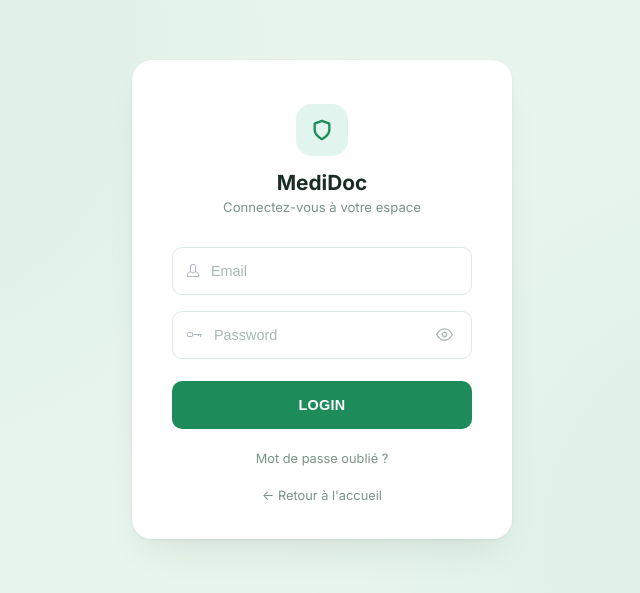
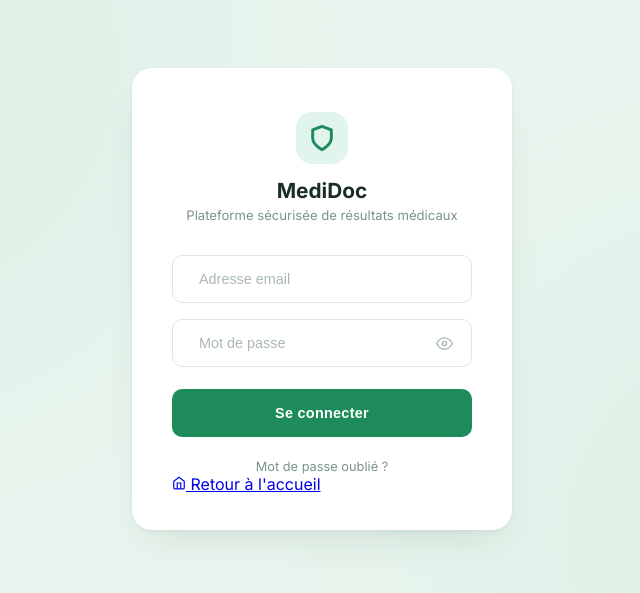
Before and after one commit to Oumou-Drame/MediDoc, an Angular app in the folder frontend/medidoc-frontend/: page /login in a window 1280 px wide. Shown: the part 101-694 px from the top of the page, without its empty margins (318-958 px from the left). Built offline with nearby package versions, Linux system fonts and the light colour scheme.

Commit message:
Merge remote

```diff
--- a/frontend/medidoc-frontend/angular.json
+++ b/frontend/medidoc-frontend/angular.json
@@ -88,5 +88,8 @@
         }
       }
     }
+  },
+  "cli": {
+    "analytics": "83ca82ec-ddfd-4d71-9d33-6236dba5f1eb"
   }
 }
--- a/frontend/medidoc-frontend/src/app/features/auth/login/login.html
+++ b/frontend/medidoc-frontend/src/app/features/auth/login/login.html
@@ -1,57 +1,96 @@
 <div class="login-page">
+  <div class="particles">
+    <div class="particle" style="--x: 10%; --y: 20%; --size: 8px; --delay: 0s; --duration: 8s;"></div>
+    <div class="particle" style="--x: 25%; --y: 60%; --size: 12px; --delay: 1s; --duration: 10s;"></div>
+    <div class="particle" style="--x: 70%; --y: 15%; --size: 6px; --delay: 2s; --duration: 7s;"></div>
+    <div class="particle" style="--x: 85%; --y: 70%; --size: 10px; --delay: 0.5s; --duration: 9s;"></div>
+    <div class="particle" style="--x: 45%; --y: 85%; --size: 7px; --delay: 3s; --duration: 11s;"></div>
+  </div>
+  <div class="shape shape-1"></div>
+  <div class="shape shape-2"></div>
+
   <div class="login-card">
     <div class="login-brand">
+      <a routerLink="/" class="brand-link">
         <div class="login-logo">
-        <svg width="22" height="22" viewBox="0 0 24 24" fill="none" stroke="currentColor" stroke-width="2.5"
+          <svg width="28" height="28" viewBox="0 0 24 24" fill="none" stroke="currentColor" stroke-width="2.5"
             stroke-linecap="round" stroke-linejoin="round">
             <path d="M12 22s8-4 8-10V5l-8-3-8 3v7c0 6 8 10 8 10z" />
           </svg>
         </div>
+      </a>
       <div class="login-title">MediDoc</div>
-      <div class="login-subtitle">Connectez-vous à votre espace</div>
+      <div class="login-subtitle">Plateforme sécurisée de résultats médicaux</div>
     </div>
 
-    <form class="login-form">
-      <div class="flex-row">
+    <form class="login-form" (ngSubmit)="connection()">
+      <div class="flex-row" [class.focused]="emailFocused">
         <label class="lf--label" for="email">
-          <svg x="0px" y="0px" width="12px" height="13px">
-            <path fill="#B1B7C4"
-              d="M8.9,7.2C9,6.9,9,6.7,9,6.5v-4C9,1.1,7.9,0,6.5,0h-1C4.1,0,3,1.1,3,2.5v4c0,0.2,0,0.4,0.1,0.7 C1.3,7.8,0,9.5,0,11.5V13h12v-1.5C12,9.5,10.7,7.8,8.9,7.2z M4,2.5C4,1.7,4.7,1,5.5,1h1C7.3,1,8,1.7,8,2.5v4c0,0.2,0,0.4-0.1,0.6 l0.1,0L7.9,7.3C7.6,7.8,7.1,8.2,6.5,8.2h-1c-0.6,0-1.1-0.4-1.4-0.9L4.1,7.1l0.1,0C4,6.9,4,6.7,4,6.5V2.5z M11,12H1v-0.5 c0-1.6,1-2.9,2.4-3.4c0.5,0.7,1.2,1.1,2.1,1.1h1c0.8,0,1.6-0.4,2.1-1.1C10,8.5,11,9.9,11,11.5V12z" />
+          <svg viewBox="0 0 24 24" fill="none" stroke="currentColor" stroke-width="2" stroke-linecap="round" stroke-linejoin="round">
+            <path d="M4 4h16c1.1 0 2 .9 2 2v12c0 1.1-.9 2-2 2H4c-1.1 0-2-.9-2-2V6c0-1.1.9-2 2-2z" />
+            <polyline points="22,6 12,13 2,6" />
           </svg>
         </label>
-        <input id="email" name="email" [(ngModel)]="email" class='lf--input' placeholder='Email' type='email'>
+        <input id="email" name="email" [(ngModel)]="email" class="lf--input" placeholder="Adresse email"
+          type="email" autocomplete="email"
+          (focus)="emailFocused = true" (blur)="emailFocused = false">
       </div>
 
-      <div class="flex-row">
+      <div class="flex-row" [class.focused]="passwordFocused">
         <label class="lf--label" for="password">
-          <svg x="0px" y="0px" width="15px" height="5px">
-            <g>
-              <path fill="#B1B7C4"
-                d="M6,2L6,2c0-1.1-1-2-2.1-2H2.1C1,0,0,0.9,0,2.1v0.8C0,4.1,1,5,2.1,5h1.7C5,5,6,4.1,6,2.9V3h5v1h1V3h1v2h1V3h1 V2H6z M5.1,2.9c0,0.7-0.6,1.2-1.3,1.2H2.1c-0.7,0-1.3-0.6-1.3-1.2V2.1c0-0.7,0.6-1.2,1.3-1.2h1.7c0.7,0,1.3,0.6,1.3,1.2V2.9z" />
-            </g>
+          <svg viewBox="0 0 24 24" fill="none" stroke="currentColor" stroke-width="2" stroke-linecap="round" stroke-linejoin="round">
+            <rect x="3" y="11" width="18" height="11" rx="2" ry="2" />
+            <path d="M7 11V7a5 5 0 0 1 10 0v4" />
           </svg>
         </label>
-        <input id="password" name="password" [(ngModel)]="password" class='lf--input' placeholder='Password'
-          [type]="motDePasseVisible ? 'text' : 'password'">
+        <input id="password" name="password" [(ngModel)]="password" class="lf--input" placeholder="Mot de passe"
+          [type]="motDePasseVisible ? 'text' : 'password'" autocomplete="current-password"
+          (focus)="passwordFocused = true" (blur)="passwordFocused = false">
         <button type="button" class="btn-oeil" (click)="basculerVisibiliteMotDePasse()"
-          [attr.aria-label]="motDePasseVisible ? 'Masquer le mot de passe' : 'Afficher le mot de passe'">
-          <svg *ngIf="!motDePasseVisible" width="17" height="17" viewBox="0 0 24 24" fill="none" stroke="currentColor"
-            stroke-width="2" stroke-linecap="round" stroke-linejoin="round">
+          [attr.aria-label]="motDePasseVisible ? 'Masquer' : 'Afficher'">
+          @if (!motDePasseVisible) {
+            <svg width="17" height="17" viewBox="0 0 24 24" fill="none" stroke="currentColor" stroke-width="2" stroke-linecap="round" stroke-linejoin="round">
               <path d="M1 12s4-8 11-8 11 8 11 8-4 8-11 8-11-8-11-8z" />
               <circle cx="12" cy="12" r="3" />
             </svg>
-          <svg *ngIf="motDePasseVisible" width="17" height="17" viewBox="0 0 24 24" fill="none" stroke="currentColor"
-            stroke-width="2" stroke-linecap="round" stroke-linejoin="round">
+          } @else {
+            <svg width="17" height="17" viewBox="0 0 24 24" fill="none" stroke="currentColor" stroke-width="2" stroke-linecap="round" stroke-linejoin="round">
               <path d="M17.94 17.94A10.94 10.94 0 0 1 12 20c-7 0-11-8-11-8a18.9 18.9 0 0 1 5.06-5.94M9.9 4.24A9.12 9.12 0 0 1 12 4c7 0 11 8 11 8a18.5 18.5 0 0 1-2.16 3.19m-6.72-1.07a3 3 0 1 1-4.24-4.24" />
               <line x1="1" y1="1" x2="23" y2="23" />
             </svg>
+          }
         </button>
       </div>
 
-      <input class='lf--submit' type='button' (click)="connection()" value='LOGIN'>
+      @if (errorMessage) {
+        <div class="login-error">
+          <svg width="16" height="16" viewBox="0 0 24 24" fill="none" stroke="currentColor" stroke-width="2" stroke-linecap="round" stroke-linejoin="round">
+            <circle cx="12" cy="12" r="10" />
+            <line x1="12" y1="8" x2="12" y2="12" />
+            <line x1="12" y1="16" x2="12.01" y2="16" />
+          </svg>
+          {{ errorMessage }}
+        </div>
+      }
+
+      <button type="submit" class="lf--submit" [class.loading]="loading" [disabled]="loading">
+        @if (!loading) {
+          <span>Se connecter</span>
+        } @else {
+          <span class="spinner"></span>
+        }
+      </button>
     </form>
 
-    <a class='lf--forgot' routerLink="/forgot-password">Mot de passe oublié ?</a>
-    <a class='lf--forgot' routerLink="/">← Retour à l'accueil</a>
+    <div class="login-footer">
+      <span class="lf--forgot" (click)="forgotPassword()">Mot de passe oublié ?</span>
+      <a routerLink="/" class="lf--back-home">
+        <svg width="14" height="14" viewBox="0 0 24 24" fill="none" stroke="currentColor" stroke-width="2">
+          <path d="M3 9l9-7 9 7v11a2 2 0 01-2 2H5a2 2 0 01-2-2z" />
+          <polyline points="9,22 9,12 15,12 15,22" />
+        </svg>
+        Retour à l'accueil
+      </a>
     </div>
   </div>
+</div>
--- a/frontend/medidoc-frontend/src/app/features/auth/login/login.ts
+++ b/frontend/medidoc-frontend/src/app/features/auth/login/login.ts
@@ -20,7 +20,11 @@ import { LoginResponse } from '../models/LoginResponse';
 export class Login {
   email: string = '';
   password: string = '';
+  loading: boolean = false;
+  errorMessage: string = '';
   motDePasseVisible = false;
+  emailFocused = false;
+  passwordFocused = false;
   router: Router = inject(Router);
   AuthService: AuthService = inject(AuthService);
   LoginRequest: LoginRequest = { email: '', password: '' };
@@ -30,31 +34,39 @@ export class Login {
   }
 
   connection() {
+    this.errorMessage = '';
+    if (!this.email.trim() || !this.password.trim()) {
+      this.errorMessage = 'Veuillez remplir tous les champs';
+      return;
+    }
+    this.loading = true;
     this.LoginRequest.email = this.email;
     this.LoginRequest.password = this.password;
 
     this.AuthService.login(this.LoginRequest).subscribe({
       next: (value: LoginResponse) => {
-        const user = value.user;
-
-        // Compte cumulant responsable de labo + technicien : on respecte la dernière vue choisie.
-        const veutVueTechnicien = user.role === 'lab_manager' && user.is_technician && user.active_view === 'technician';
-
-        if (user.role === 'admin') {
-          this.router.navigateByUrl('/admin/hopitaux');
-        } else if (user.role === 'lab_manager' && !veutVueTechnicien) {
-          this.router.navigateByUrl('/lab-manager/dashboard');
-        } else {
+        this.loading = false;
+        const role = value.user.role;
+        if (role === 'lab_manager' || role === 'admin') {
+          this.router.navigateByUrl('/admin/dashboard');
+        } else if (role === 'technician') {
           this.router.navigateByUrl('/technicien');
         }
       },
       error: (err) => {
-        console.log(err);
-        alert(err.error?.message || 'Email ou mot de passe incorrect');
-      },
-      complete() {
-        console.log('Authentification terminée');
+        this.loading = false;
+        if (err.status === 400) {
+          this.errorMessage = 'Email ou mot de passe incorrect';
+        } else if (err.status === 0) {
+          this.errorMessage = 'Impossible de se connecter au serveur';
+        } else {
+          this.errorMessage = 'Erreur de connexion. Veuillez réessayer.';
+        }
       }
     });
   }
+
+  forgotPassword() {
+    this.router.navigateByUrl('/forgot-password');
+  }
 }
```
Lines whose indentation alone changed are shown as unchanged.
